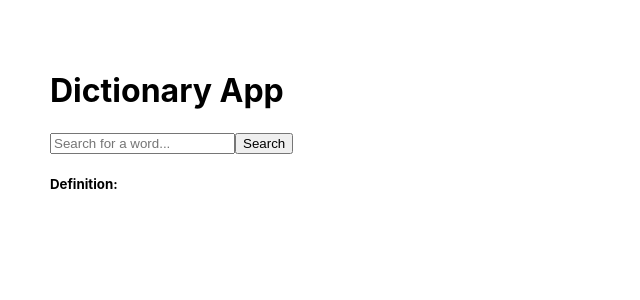
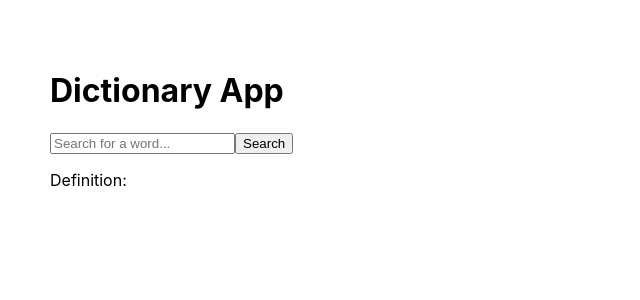
Before and after one commit to Pankaj8839/xdictionary-pankaj8839, a React (Create React App) app: page / in a window 1280 px wide. Shown: the top 300 px of the page, without its empty margins (0-640 px from the left). Built offline with nearby package versions, Linux system fonts and the light colour scheme.

Commit message:
change fil

```diff
--- a/src/App.js
+++ b/src/App.js
@@ -31,8 +31,8 @@ function App() {
      <h1>Dictionary App</h1>
      <input type="text" value={word} onChange={(e) => setWord(e.target.value)} placeholder='Search for a word...'/>
      <button onClick={handleClick}>Search</button>
-     <h5>Definition:</h5>
-     <p>{meaning}</p>
+     <p>Definition:</p>
+     {meaning && <p>{meaning}</p>}
     </div>
   );
 }
```
